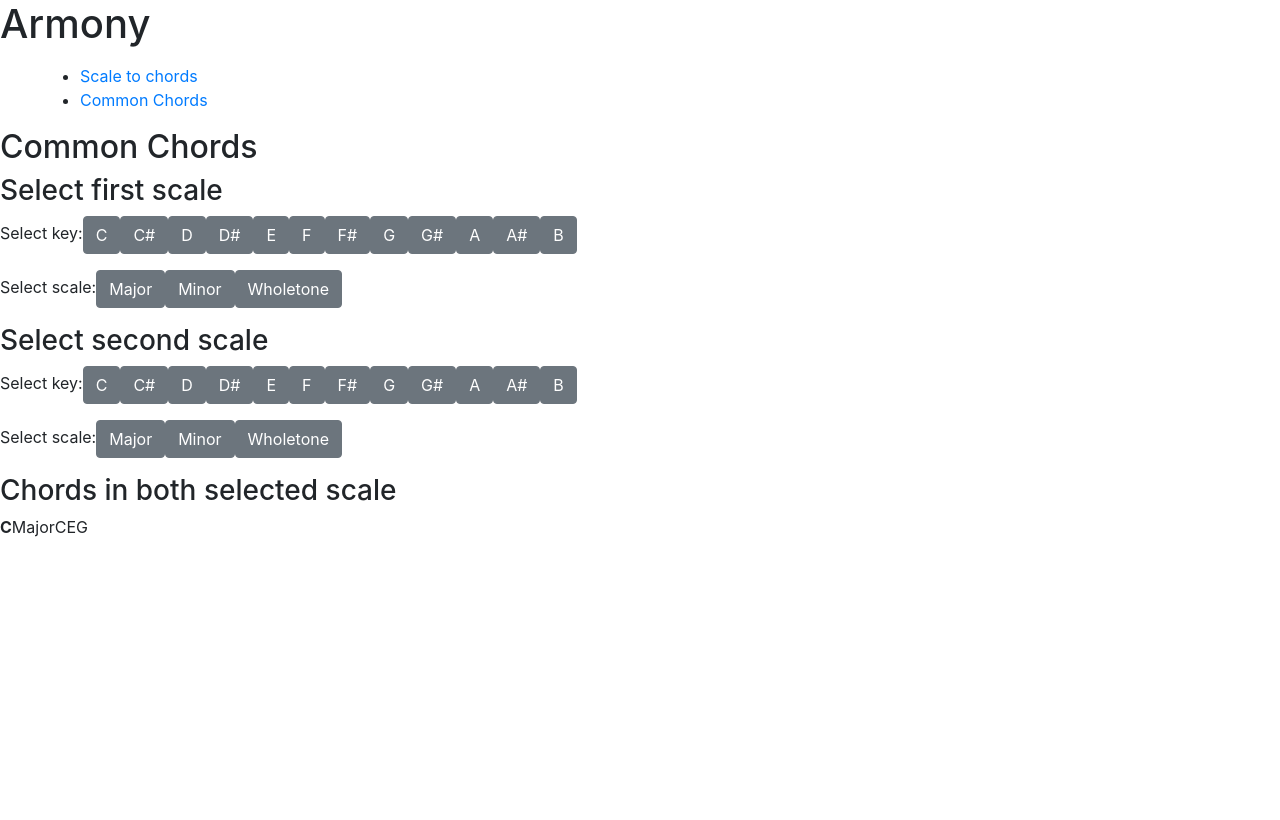
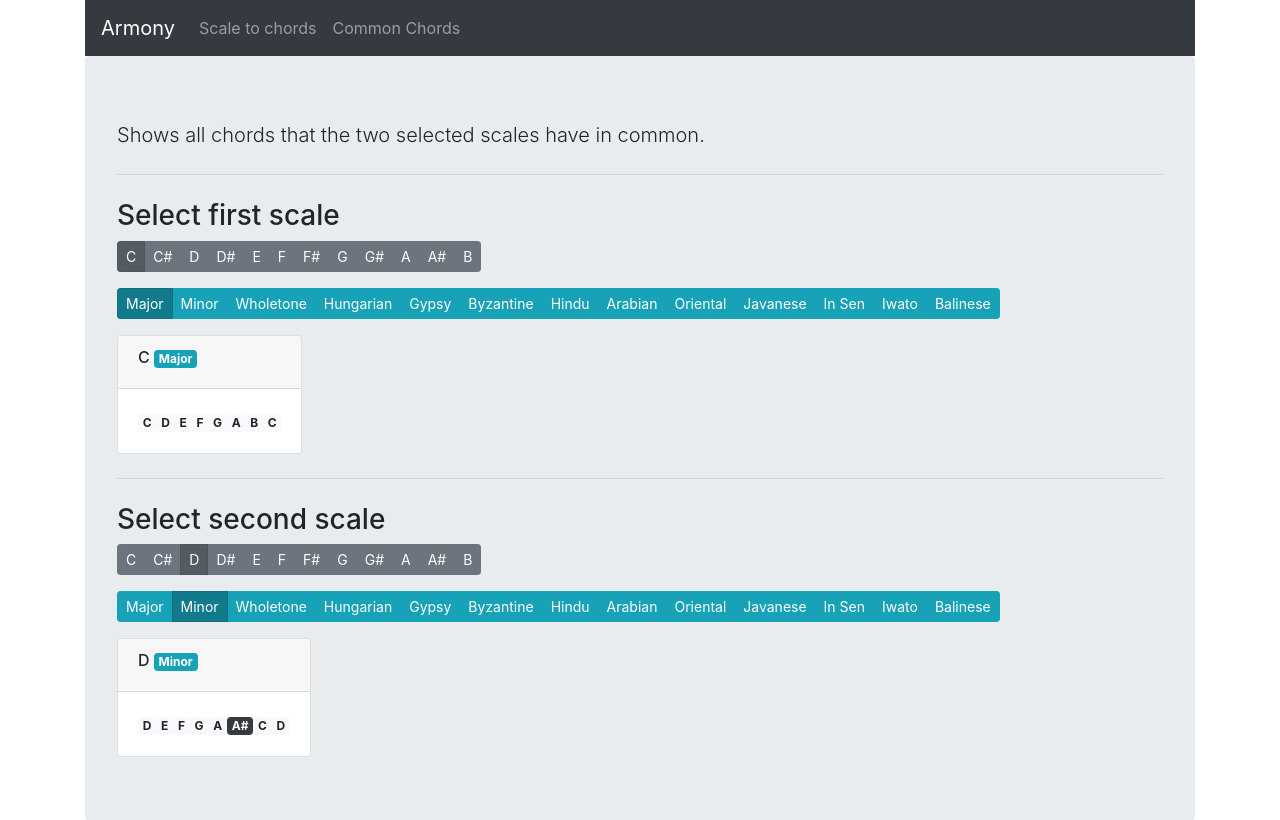
Before and after one commit to voho/armony, a React (Create React App) app: page /common-chords in a window 1280 px wide. Shown: the top 820 px of the page. Built offline with nearby package versions, Linux system fonts and the light colour scheme.

Commit message:
improving on the app idea, first usable UI

```diff
--- a/package.json
+++ b/package.json
@@ -9,6 +9,7 @@
     "react-router-dom": "^5.0.1",
     "react-scripts": "3.0.1",
     "reactstrap": "^8.0.1",
+    "tone": "^13.4.9",
     "typescript": "3.5.3"
   },
   "scripts": {
--- a/src/App.tsx
+++ b/src/App.tsx
@@ -7,21 +7,25 @@ export default class App extends React.Component {
     render() {
         return (
             <div className="App">
-                <header>
-                    <h1>Armony</h1>
-                </header>
-                <menu>
-                    <ul>
-                        <li><a href="/scale-to-chords">Scale to chords</a></li>
-                        <li><a href="/common-chords">Common Chords</a></li>
-                    </ul>
-                </menu>
-                <section>
+                <div className="container">
+                    <nav className="navbar navbar-expand navbar-dark bg-dark">
+                        <a className="navbar-brand" href="/">Armony</a>
+                        <div className="collapse navbar-collapse" id="navbarNav">
+                            <ul className="navbar-nav">
+                                <li className="nav-item">
+                                    <a className="nav-link" href="/scale-to-chords">Scale to chords</a>
+                                </li>
+                                <li className="nav-item">
+                                    <a className="nav-link" href="/common-chords">Common Chords</a>
+                                </li>
+                            </ul>
+                        </div>
+                    </nav>
                     <BrowserRouter>
                         <Route path="/scale-to-chords" component={ChordsInScaleFeature}/>
                         <Route path="/common-chords" component={CommonChordsForScales}/>
                     </BrowserRouter>
-                </section>
+                </div>
             </div>
         );
     }
--- a/src/common/matching.ts
+++ b/src/common/matching.ts
@@ -3,7 +3,7 @@ import {KeyedScale} from "./elements";
 
 function containsAllPitches(scalePitches: number[], chordPitches: number[]) {
     for (let i = 0; i < chordPitches.length; i++) {
-        if (!scalePitches.includes(chordPitches[i])) {
+        if (!scalePitches.includes(chordPitches[i] % 12)) {
             return false;
         }
     }
--- a/src/common/scales.ts
+++ b/src/common/scales.ts
@@ -1,9 +1,27 @@
 import {Scale} from "./elements";
+
+/**
+ * Sources
+ * =======
+ *
+ * https://lotusmusic.com/lm_exoticscales.html
+ */
 
 export const MAJOR_SCALE = new Scale("Major", [2, 2, 1, 2, 2, 2, 1]);
 export const MINOR_SCALE = new Scale("Minor", [2, 1, 2, 2, 1, 2, 2]);
 export const WHOLETONE_SCALE = new Scale("Wholetone", [2, 2, 2, 2, 2]);
+export const HUNGARIAN = new Scale("Hungarian", [1, 3, 3, 1, 3, 1]);
+export const GYPSY = new Scale("Gypsy", [1, 3, 1, 3, 1, 3, 1]);
+export const BYZANTINE = new Scale("Byzantine", [2, 3, 1, 2, 1, 3, 1]);
+export const HINDU = new Scale("Hindu", [2, 2, 1, 2, 1, 2, 2]);
+export const ARABIAN = new Scale("Arabian", [2, 2, 1, 1, 2, 2, 2]);
+export const ORIENTAL = new Scale("Oriental", [1, 3, 1, 1, 3, 1, 2]);
+export const JAVANESE = new Scale("Javanese", [2, 2, 2, 1, 1, 2, 2]);
+export const IN_SEN = new Scale("In Sen", [1, 2 + 2, 2, 2 + 1, 2]);
+export const IWATO = new Scale("Iwato", [1, 2 + 2, 1, 2 + 2, 2]);
+export const BALINESE = new Scale("Balinese", [1, 2, 2 + 2, 1, 2 + 2]);
 
 export const ALL_SCALES = [
-    MAJOR_SCALE, MINOR_SCALE, WHOLETONE_SCALE
+    MAJOR_SCALE, MINOR_SCALE, WHOLETONE_SCALE,
+    HUNGARIAN, GYPSY, BYZANTINE, HINDU, ARABIAN, ORIENTAL, JAVANESE, IN_SEN, IWATO, BALINESE
 ];
--- a/src/components/KeyedScaleChart.tsx
+++ b/src/components/KeyedScaleChart.tsx
@@ -8,15 +8,16 @@ export interface KeyedScaleChartProps {
 
 export const KeyedScaleChart: React.FC<KeyedScaleChartProps> = (props) => {
     return (
-        <div className="scale">
-            <p>
-                <strong className="key">{getPitch(props.scale.getRoot())}</strong>
-                <span className="scale">{props.scale.getScale().getName()}</span>
-                <span className="structure">{props.scale.generate().map((pitch) => {
-                    const classes = isBlack(pitch) ? "pitch pitch-black" : "pitch";
+        <div className="card">
+            <div className="card-header">
+                <h6>{getPitch(props.scale.getRoot())} <span className="badge badge-info">{props.scale.getScale().getName()}</span></h6>
+            </div>
+            <div className="card-body">
+                {props.scale.generate().map((pitch) => {
+                    const classes = isBlack(pitch) ? "badge badge-dark" : "badge badge-light";
                     return (<span className={classes}>{getPitch(pitch)}</span>);
-                })}</span>
-            </p>
+                })}
+            </div>
         </div>
     );
 };
--- a/src/components/KeyedScaleChartWithChords.tsx
+++ b/src/components/KeyedScaleChartWithChords.tsx
@@ -10,13 +10,16 @@ export interface KeyedScaleChartWithChordsProps {
 export const KeyedScaleChartWithChords: React.FC<KeyedScaleChartWithChordsProps> = (props) => {
     return (
         <div>
-            <KeyedScaleChart scale={props.scale}/>
+            <div className="row">
                 {getAllMatchingChords(props.scale)
                     .map(scale => {
                         return (
+                            <div className="col-3">
                                 <KeyedScaleChart scale={scale}/>
+                            </div>
                         );
                     })}
             </div>
+        </div>
     );
 };
--- a/src/components/KeyedScalesChartWithCommonChords.tsx
+++ b/src/components/KeyedScalesChartWithCommonChords.tsx
@@ -11,13 +11,16 @@ export interface KeyedScalesChartWithCommonChordsProps {
 export const KeyedScalesChartWithCommonChords: React.FC<KeyedScalesChartWithCommonChordsProps> = (props) => {
     return (
         <div>
-            <KeyedScaleChart scale={props.scale1}/>
+            <div className="row">
                 {getAllCommonChords(props.scale1, props.scale2)
                     .map(scale => {
                         return (
+                            <div className="col-3">
                                 <KeyedScaleChart scale={scale}/>
+                            </div>
                         );
                     })}
             </div>
+        </div>
     );
 };
--- a/src/components/ScaleSelector.tsx
+++ b/src/components/ScaleSelector.tsx
@@ -3,8 +3,11 @@ import {Button} from "reactstrap";
 import {Scale} from "../common/elements";
 import {getPitch} from "../common/pitch";
 import {ALL_SCALES} from "../common/scales";
+import {KeyedScaleChart} from "./KeyedScaleChart";
 
 export interface ScaleSelectorProps {
+    selectedKey?: number,
+    selectedScale?: Scale,
     onKeyChange: (selectedKey: number) => void
     onScaleChange: (selectedScale: Scale) => void
 }
@@ -18,26 +21,53 @@ export class ScaleSelector extends React.Component<ScaleSelectorProps> {
         this.props.onScaleChange(scale);
     }
 
+    private isPitchSelected(pitch: number) {
+        if (this.props.selectedKey === undefined) {
+            return false;
+        }
+        return this.props.selectedKey === pitch;
+    }
+
+    private isScaleSelected(scale: Scale) {
+        if (this.props.selectedScale === undefined) {
+            return false;
+        }
+        return scale.getName() === this.props.selectedScale!.getName();
+    }
+
     render() {
         const pitches: number[] = [0, 1, 2, 3, 4, 5, 6, 7, 8, 9, 10, 11];
 
         return (
             <div>
-                <p>
-                    Select key:
+                <div className="row align-items-start justify-content-start">
+                    <div className="col-auto">
+                        <p className="btn-group btn-group-toggle">
                             {pitches.map(pitch => {
-                        return <Button className="btn btn-default"
+                                const classes = this.isPitchSelected(pitch) ? "active btn btn-default btn-sm" : "btn btn-default btn-sm";
+                                return <Button className={classes}
                                                onClick={this.handleOnKeyClick.bind(this, pitch)}>{getPitch(pitch)}</Button>;
                             })}
                         </p>
-                <p>
-                    Select scale:
+                    </div>
+                </div>
+                <div className="row align-items-start justify-content-start">
+                    <div className="col-auto">
+                        <p className="btn-group btn-group-toggle">
                             {ALL_SCALES.map(scale => {
-                        return <Button className="btn btn-default"
+                                const classes = this.isScaleSelected(scale) ? "active btn btn-info btn-sm" : "btn btn-info btn-sm";
+                                return <Button className={classes}
                                                onClick={this.handleOnScaleClick.bind(this, scale)}>{scale.getName()}</Button>;
                             })}
                         </p>
                     </div>
+                </div>
+                <div className="row align-items-start justify-content-start">
+                    <div className="col-auto">
+                        {this.props.selectedScale !== undefined && this.props.selectedKey !== undefined && <KeyedScaleChart scale={this.props.selectedScale!.withKey(this.props.selectedKey!)}/>}
+                    </div>
+                </div>
+            </div>
         );
     }
 }
--- a/src/feature/CommonChordsForScales.tsx
+++ b/src/feature/CommonChordsForScales.tsx
@@ -1,9 +1,9 @@
 import React from "react";
-import {C, G} from "../common/pitch";
-import {MAJOR} from "../common/chords";
+import {C, D} from "../common/pitch";
 import {ScaleSelector} from "../components/ScaleSelector";
 import {Scale} from "../common/elements";
 import {KeyedScalesChartWithCommonChords} from "../components/KeyedScalesChartWithCommonChords";
+import {MAJOR_SCALE, MINOR_SCALE} from "../common/scales";
 
 interface CommonChordsForScalesState {
     pitch1: number,
@@ -17,35 +17,38 @@ export default class CommonChordsForScales extends React.Component<{}, CommonCho
         super(props);
         this.state = {
             pitch1: C,
-            scale1: MAJOR,
-            pitch2: G,
-            scale2: MAJOR
+            scale1: MAJOR_SCALE,
+            pitch2: D,
+            scale2: MINOR_SCALE
         };
     }
 
     render() {
         return (
-            <div className="App">
-                <h2>Common Chords</h2>
+            <div>
+                <div className="jumbotron">
+                    <p className="lead">Shows all chords that the two selected scales have in common.</p>
 
-                <h3>Select first scale</h3>
+                    <hr className="my-4"/>
 
-                <ScaleSelector onKeyChange={(pitch) => {
-                    this.setState({pitch1: pitch});
-                }}
-                               onScaleChange={(scale) => {
-                                   this.setState({scale1: scale});
-                               }}/>
+                    <h3>Select first scale</h3>
 
-                <h3>Select second scale</h3>
+                    <ScaleSelector
+                        selectedKey={this.state.pitch1}
+                        selectedScale={this.state.scale1}
+                        onKeyChange={(pitch) => this.setState({pitch1: pitch})}
+                        onScaleChange={(scale) => this.setState({scale1: scale})}/>
 
-                <ScaleSelector onKeyChange={(pitch) => {
-                    this.setState({pitch2: pitch});
-                }}
-                               onScaleChange={(scale) => {
-                                   this.setState({scale2: scale});
-                               }}/>
+                    <hr className="my-4"/>
 
+                    <h3>Select second scale</h3>
+
+                    <ScaleSelector
+                        selectedKey={this.state.pitch2}
+                        selectedScale={this.state.scale2}
+                        onKeyChange={(pitch) => this.setState({pitch2: pitch})}
+                        onScaleChange={(scale) => this.setState({scale2: scale})}/>
+                </div>
 
                 <h3>Chords in both selected scale</h3>
 
```
Also changed, not shown: src/feature/ChordsInScaleFeature.tsx (+13 -5 lines), 1 other file (tests, documents, lock files or other folders). Lines whose indentation alone changed are shown as unchanged.
